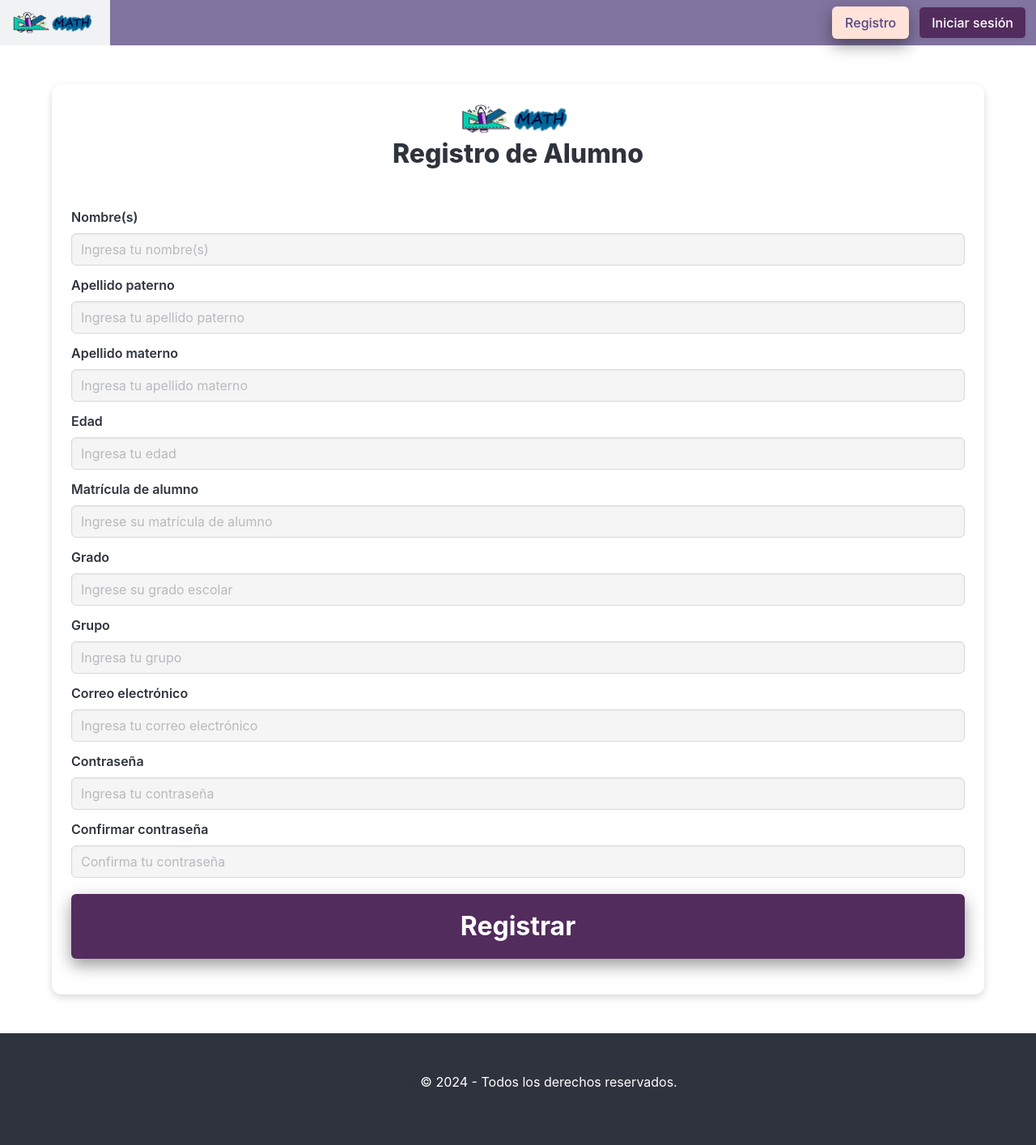
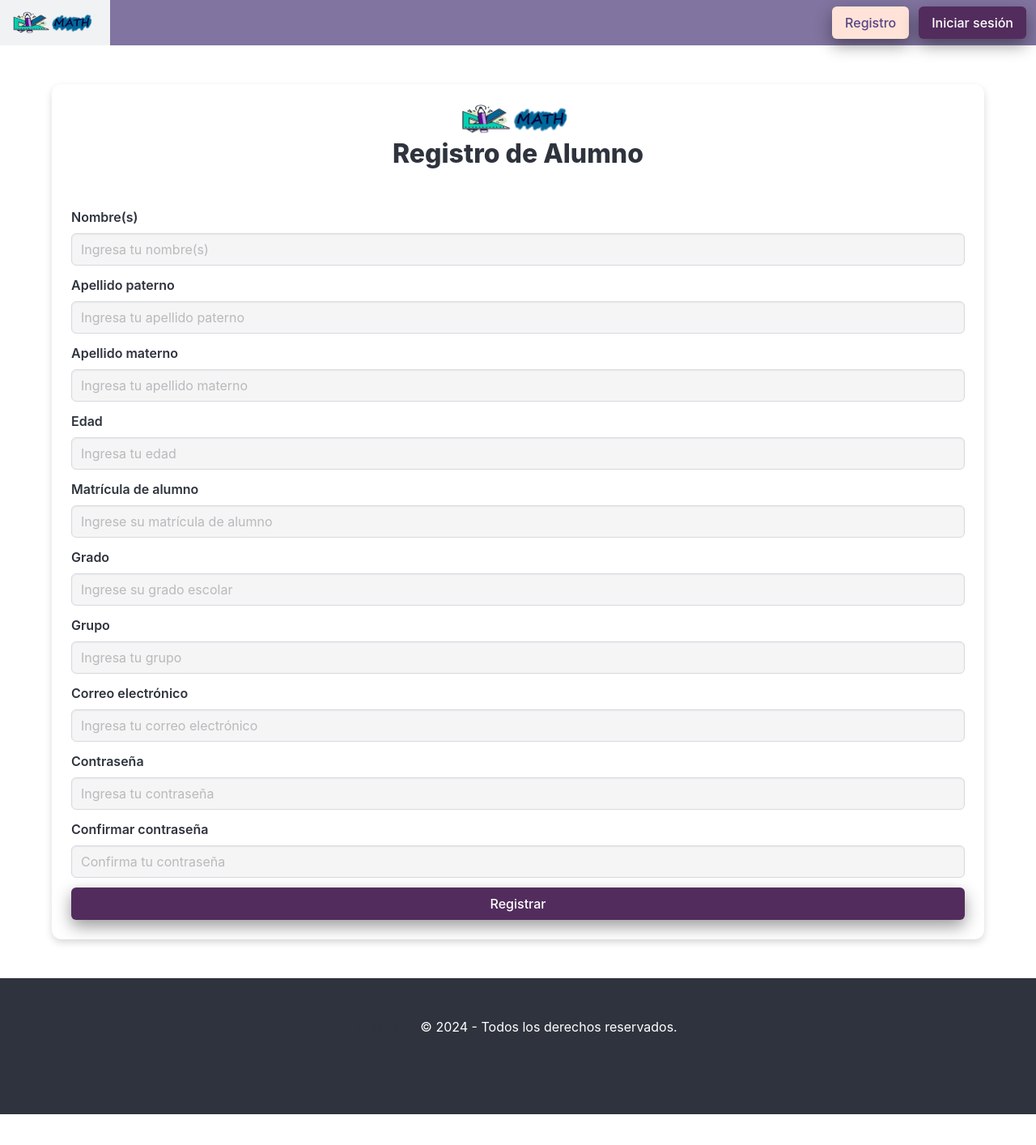
Before and after one commit to JonathanLuher/mathkids, a React (Create React App) app: page /register/alumno in a window 1280 px wide. Shown: the top 1414 px of the page at 81% size. After the commit the page ends 1376 px from the top, so only its background shows below. Built offline with nearby package versions, Linux system fonts and the light colour scheme.

Commit message:
Fix style button
In this commit I fixxed the style of the primary button style

```diff
--- a/src/Avatar.js
+++ b/src/Avatar.js
@@ -2,8 +2,8 @@ import React from 'react';
 import './Avatar.css';
 
 // Asegúrate de tener las imágenes en la carpeta 'assets/images'
-import brainNormal from './/images/e1.png';
-import brainThinking from './/images/e2.png';
+import brainNormal from './/images/e1-sf.png';
+import brainThinking from './/images/e2-sf.png';
 
 const Avatar = ({ isThinking }) => {
     return (
--- a/src/MainNav.js
+++ b/src/MainNav.js
@@ -38,7 +38,7 @@ function MainNav() {
             <div className="navbar-item">
               <div className="buttons">
                 <Link to="/register" className="button is-light">Registro</Link>
-                <Link to="/login" className="button is-primary2">Iniciar sesión</Link>
+                <Link to="/login" className="button is-primary">Iniciar sesión</Link>
               </div>
             </div>
           </div>
--- a/src/NavAlumno.js
+++ b/src/NavAlumno.js
@@ -1,25 +1,40 @@
-import React from 'react';
-import { Link } from 'react-router-dom'; // Usamos Link para la navegación entre rutas
-import './VistaAlumno.css';  // Asegúrate de tener este archivo para los estilos
+import React, { useState } from 'react';
+import { Link } from 'react-router-dom';
+import "./MainNav.css";
 
 function NavAlumno() {
+  const [isMenuOpen, setIsMenuOpen] = useState(false);
+
+  const toggleMenu = () => {
+    setIsMenuOpen(!isMenuOpen);
+  };
+
   return (
     <nav className="navbar has-background-primary" role="navigation" aria-label="main navigation">
       <div className="navbar-brand">
         <Link to="/alumno" className="navbar-item">
-        <span className="material-icons black-icon">home</span>
+          <span className="material-icons black-icon">home</span>
         </Link>
+        <button
+          className={`navbar-burger ${isMenuOpen ? 'is-active' : ''}`}
+          aria-label="menu"
+          aria-expanded={isMenuOpen}
+          onClick={toggleMenu}
+        >
+          <span aria-hidden="true"></span>
+          <span aria-hidden="true"></span>
+          <span aria-hidden="true"></span>
+        </button>
       </div>
-
-      <div className="navbar-menu">
+      <div className={`navbar-menu ${isMenuOpen ? 'is-active' : ''}`}>
         <div className="navbar-end">
           <div className="navbar-item">
             <div className="buttons">
               <Link to="/avances" className="button is-light">
-                Avances {/* Enlace a la página de avances */}
+                Avances
               </Link>
               <Link to="/login" className="button is-succes">
-                Cerrar sesión {/* Enlace para cerrar sesión */}
+                Cerrar sesión
               </Link>
             </div>
           </div>
--- a/src/Nivel1.css
+++ b/src/Nivel1.css
@@ -65,23 +65,6 @@ h1 {
     font-size: 1rem;
     margin-top: 1.5em;
     font-weight: bold;
-}
-
-/* Estilos generales para los botones de acción */
-button {
-    padding: 1em 2em;
-    background-color: #007bff;
-    color: white;
-    border: none;
-    border-radius: 5px;
-    font-size: 1rem;
-    cursor: pointer;
-    margin-top: 1.5em;
-    width: 80%;
-}
-
-button:hover {
-    background-color: #0056b3;
 }
 
 /* Contadores de resultados */
@@ -176,7 +159,7 @@ button:hover {
 }
 
 
-.is-primary {
+.is-button-level {
     background-color: #547A52 !important; /* Púrpura oscuro para botón primario */
     border-color: #8174A0 !important;
     color: white !important;
--- a/src/Nivel1.js
+++ b/src/Nivel1.js
@@ -117,11 +117,10 @@ const Nivel1 = () => {
         <div className="container">
             <div className="card has-background-white has-shadow">
                 <div className="card-content">
-                    {/* Se reemplaza la parte del texto introductorio con el componente y pasamos startExercise */}
                     {!isStarted && <TextoIntroductorio startExercise={startExercise} />}
                     {isStarted && (
                         <>
-                            <div className="notification is-primary">
+                            <div className="notification is-button-level">
                                 <strong>Correctas: {correctCount}</strong> |{' '}
                                 <strong>Incorrectas: {incorrectCount}</strong>
                             </div>
--- a/src/VistaAlumno.css
+++ b/src/VistaAlumno.css
@@ -18,6 +18,7 @@
   height: 100vh;
   padding: 20px;
   position: relative; /* Para colocar los elementos encima */
+    box-shadow: 0px 4px 10px rgba(0, 0, 0, 0.6);
 }
 
 .timeline {
--- a/src/login.css
+++ b/src/login.css
@@ -50,14 +50,3 @@
 .card:hover {
     transform: scale(1.05);
 }
-
-.button.is-primary2 {
-    background-color: #522C5D !important; /* Púrpura oscuro para botón primario */
-    border-color: #8174A0 !important;
-    color: white !important;
-    }
-
-.button.is-primary2:hover {
-    background-color: #2c0c35 !important; /* Color más oscuro al pasar el cursor */
-    border-color: #522C5D !important;
-    }
```
Also changed, not shown: src/images/e1-sf.png (added), src/images/e2-sf.png (added).
